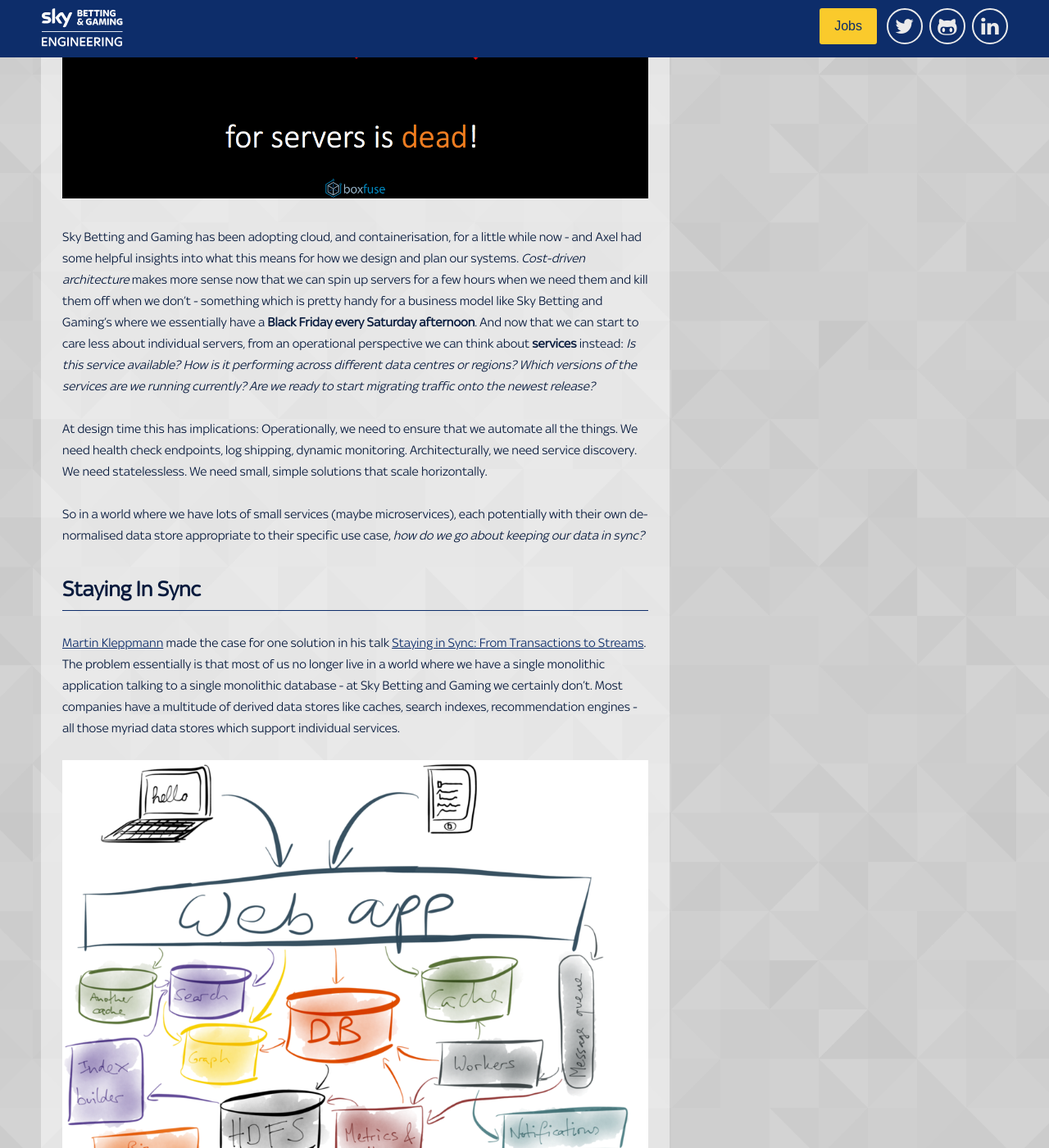
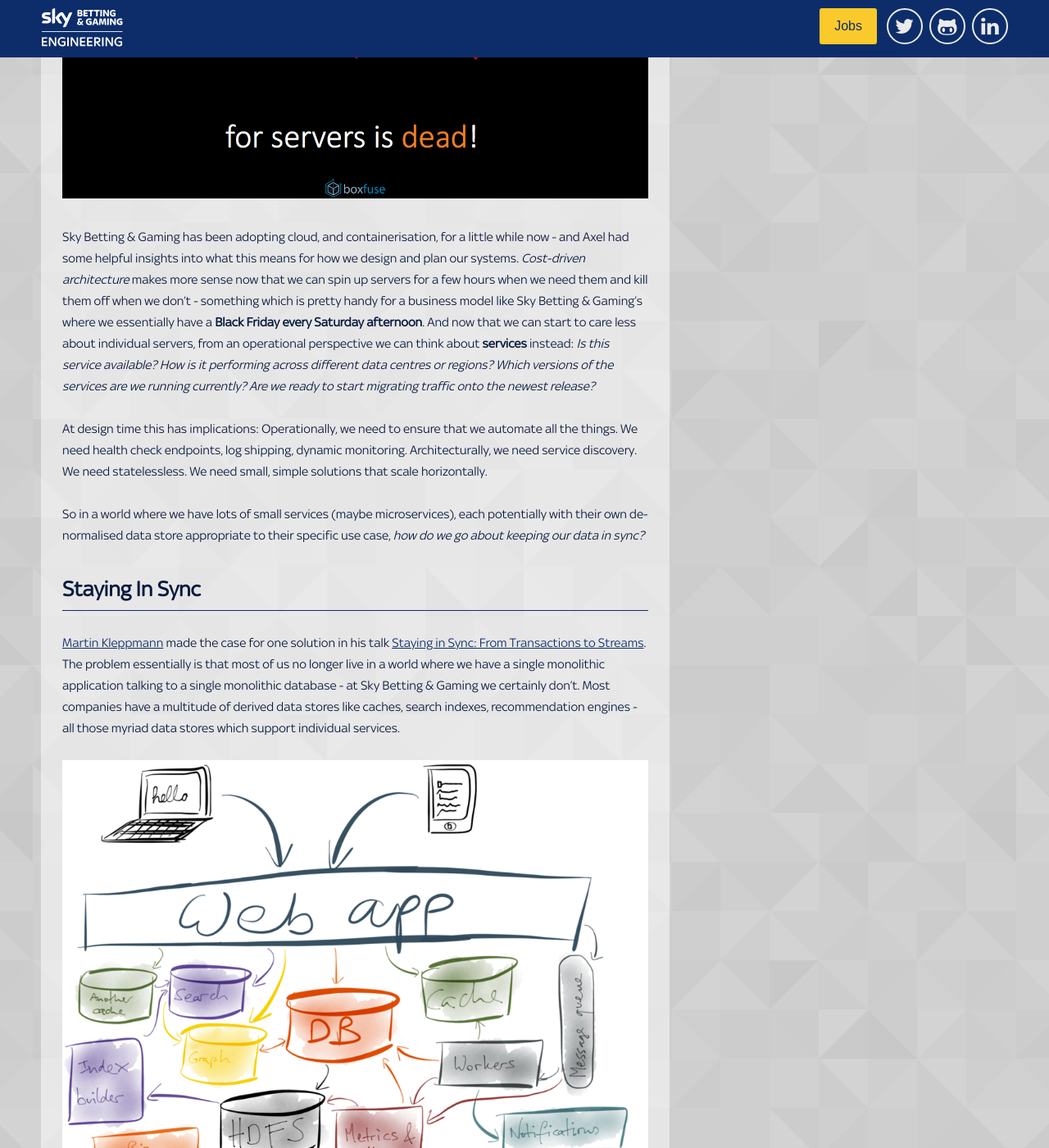
Before and after one commit to skybet/skybet.github.io, a Jekyll site: the page built from _posts/2016-05-19-qcon-london.md, in a window 1280 px wide and 1400 px high, scrolled down 4228 px. Shown: the whole window at 82% size. Built offline with Jekyll 4.4.1, drawn with Linux system fonts in a browser that asks for light colours; nearby versions of some CDN libraries; some web fonts are replaced; comment, search, counter and statistics services are not loaded; some of the changed text lies outside the part shown.

Commit message:
s/Sky Betting and Gaming/Sky Betting & Gaming/g

```diff
--- a/_posts/2016-05-19-qcon-london.md
+++ b/_posts/2016-05-19-qcon-london.md
@@ -52,13 +52,13 @@
 
 ![Henry Ford quote](/images/fasterhorse.png)
 
-Here at Sky Betting and Gaming we use Chef to ensure consistent configuration across our estate, but Axel argues that Chef (and Puppet etc.) are simply a _faster horse_ - a faster way of delving into the infrastructure equivalent of tarballs and tinkering around to try and make them all consistent.
+Here at Sky Betting & Gaming we use Chef to ensure consistent configuration across our estate, but Axel argues that Chef (and Puppet etc.) are simply a _faster horse_ - a faster way of delving into the infrastructure equivalent of tarballs and tinkering around to try and make them all consistent.
 
 Coining another animal-based analogy, with machine images **we should now be treating our servers like cattle instead of pets**. We should no longer care about individual servers, thinking of a name for them, taking them to the vet when they’re poorly. It seems to me that where we want to get to is that if a server has a problem affecting a live service, **we should shoot it in the head** and spawn a pristine new one.
 
 ![The U in CRUD for servers is dead](/images/crudisdead.png)
 
-Sky Betting and Gaming has been adopting cloud, and containerisation, for a little while now - and Axel had some helpful insights into what this means for how we design and plan our systems. _Cost-driven architecture_ makes more sense now that we can spin up servers for a few hours when we need them and kill them off when we don’t - something which is pretty handy for a business model like Sky Betting and Gaming's where we essentially have a **Black Friday every Saturday afternoon**.
+Sky Betting & Gaming has been adopting cloud, and containerisation, for a little while now - and Axel had some helpful insights into what this means for how we design and plan our systems. _Cost-driven architecture_ makes more sense now that we can spin up servers for a few hours when we need them and kill them off when we don’t - something which is pretty handy for a business model like Sky Betting & Gaming's where we essentially have a **Black Friday every Saturday afternoon**.
 And now that we can start to care less about individual servers, from an operational perspective we can think about **services** instead:
 _Is this service available? How is it performing across different data centres or regions? Which versions of the services are we running currently? Are we ready to start migrating traffic onto the newest release?_
 
@@ -69,7 +69,7 @@
 ## Staying In Sync
 
 [Martin Kleppmann](https://martin.kleppmann.com/) made the case for one solution in his talk [Staying in Sync: From Transactions to Streams](http://www.infoq.com/presentations/event-streams-kafka).
-The problem essentially is that most of us no longer live in a world where we have a single monolithic application talking to a single monolithic database - at Sky Betting and Gaming we certainly don’t.
+The problem essentially is that most of us no longer live in a world where we have a single monolithic application talking to a single monolithic database - at Sky Betting & Gaming we certainly don’t.
 Most companies have a multitude of derived data stores like caches, search indexes, recommendation engines - all those myriad data stores which support individual services.
 
 ![Insanity](/images/insanity.png)
```
